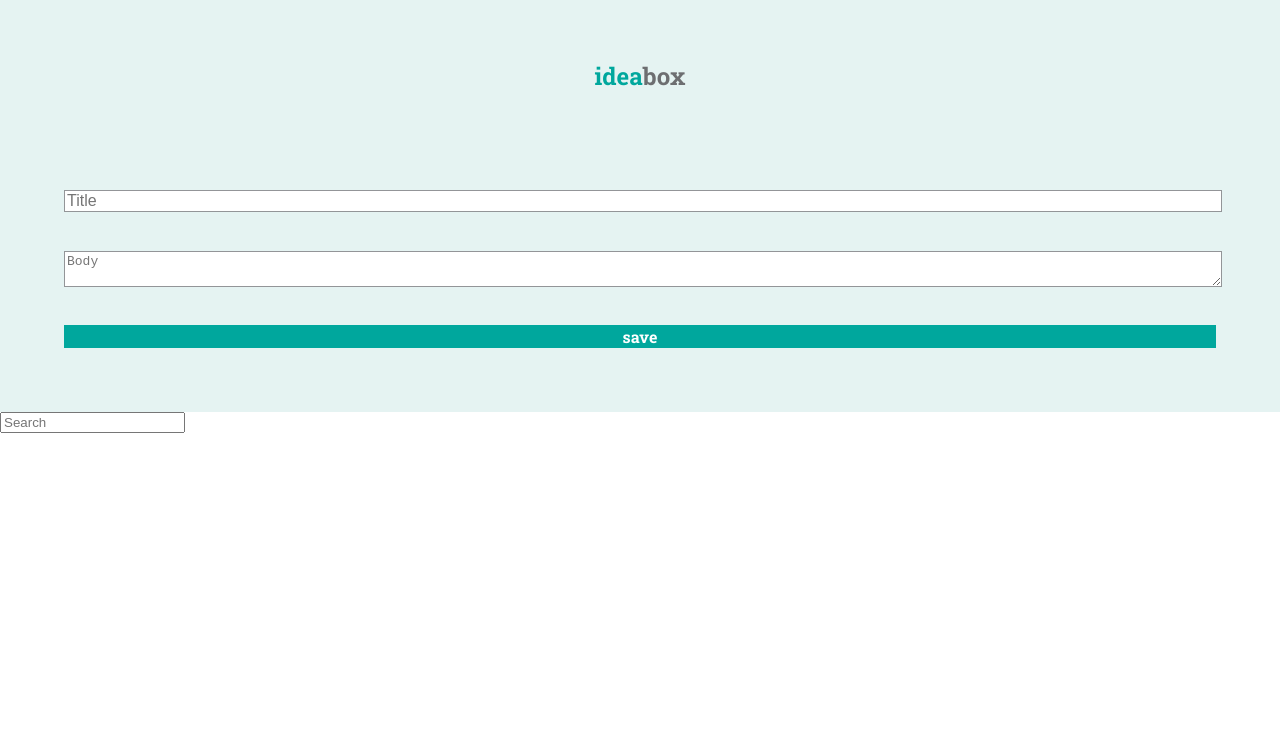
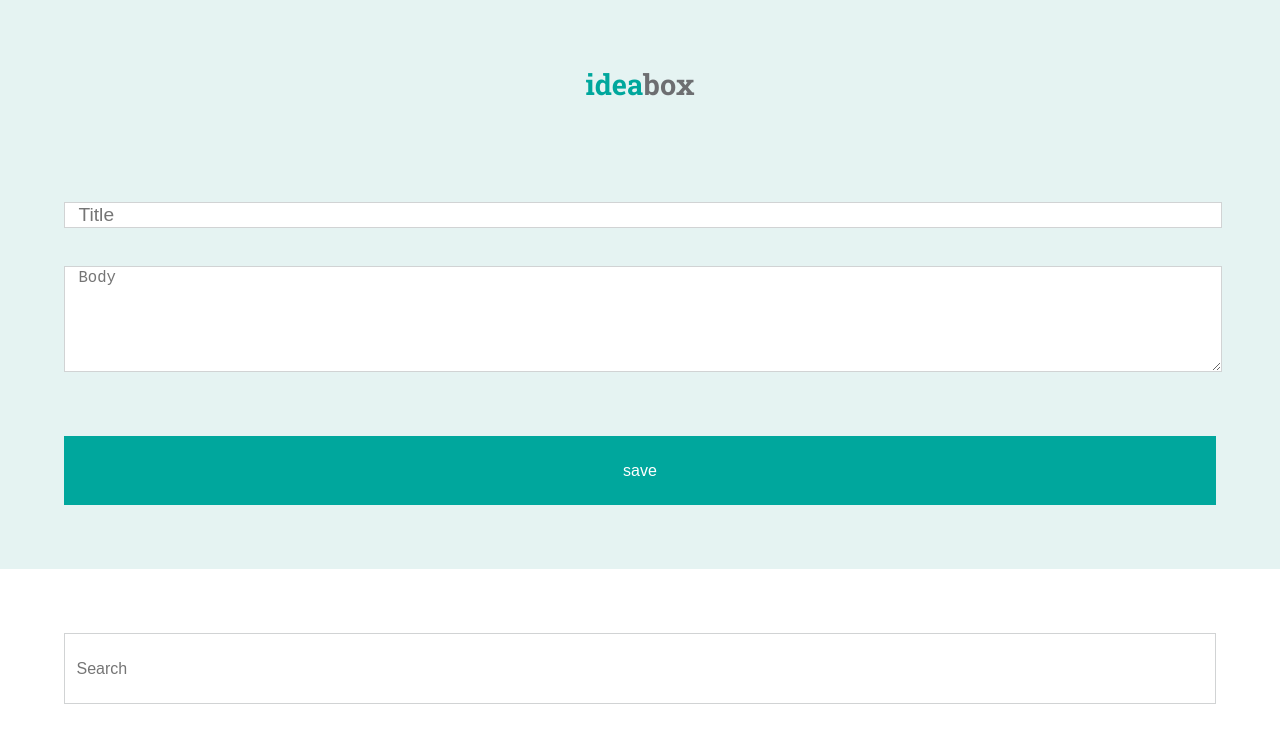
Before and after one commit to marissa27/idea-box, a plain HTML site: page index.html in a window 1280 px wide. Shown: the top 742 px of the page. Drawn offline with nearby package versions, Linux system fonts and the light colour scheme.

Commit message:
Fix CSS for first section.

```diff
--- a/index.html
+++ b/index.html
@@ -19,7 +19,7 @@
       <input type="submit" value="save" class="save-btn">
     </section>
     <section class="search">
-      <input type="search" placeholder="Search" name="find">
+      <input type="search" placeholder="Search" class="search-input">
     </section>
     <section class="stored">
     </section>
--- a/main.css
+++ b/main.css
@@ -5,14 +5,14 @@ body {
 header {
   background-color: #E5F3F2;
   text-align: center;
-  padding-top: 5%;
+  padding-top: 5.5%;
 }
 
 h1 {
   color: #6D6E71;
   display: inline-block;
   font-family: 'Roboto Slab', serif;
-  font-size: 1.5em;
+  font-size: 1.8em;
 }
 
 h5 {
@@ -40,19 +40,27 @@ p {
 }
 
 .title, .body {
-  font-size: 1em;
-  border: 1px solid #939598;
+  font-size: 1.2em;
+  border: 1px solid #D1D3D4;
   width: 90%;
   margin-top: 3%;
+}
+
+.body {
+  height: 100px;
+}
+
+::-webkit-input-placeholder { /* Chrome/Opera/Safari */
+  padding-left: 1%;
 }
 
 .save-btn {
   color: #FFF;
   background-color: #00A79D;
-  font-family: 'Roboto Slab', serif;
+  padding: 2% 0;
   border-style: none;
   width: 90%;
-  margin-top: 3%;
+  margin-top: 5%;
   font-size: 1em;
 }
 
@@ -70,3 +78,19 @@ p {
   border-bottom: 1px solid #D1D3D4;
   width: 95%;
 }
+
+.search {
+  justify-content: center;
+  display: flex;
+  width: 100%;
+}
+
+.search-input {
+  color: #FFF;
+  padding: 2% 0;
+  border-style: none;
+  width: 90%;
+  margin-top: 5%;
+  font-size: 1em;
+  border: 1px solid #D1D3D4;
+}
--- a/main.js
+++ b/main.js
@@ -29,6 +29,7 @@ $( ".save-btn" ).click(function() {
   var body = $( ".body" ).val();
   var idea = new CreateIdea(title, body);
   ideaContent(idea);
+  resetInputFields();
   localStorage.setItem(idea.id, JSON.stringify(idea));
 });
 
@@ -55,3 +56,9 @@ $( '.stored' ).on('click', '.down', function() {
       qualityType.text('swill');
     }
 })
+
+//resets input fields to placeholder values
+function resetInputFields() {
+  $( ".title" ).val('');
+  $( ".body" ).val('');
+}
```
